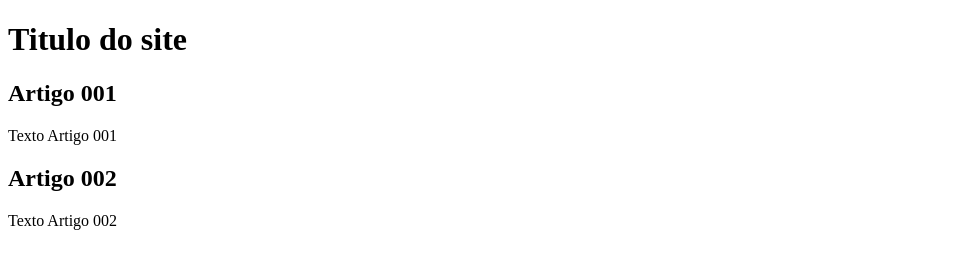
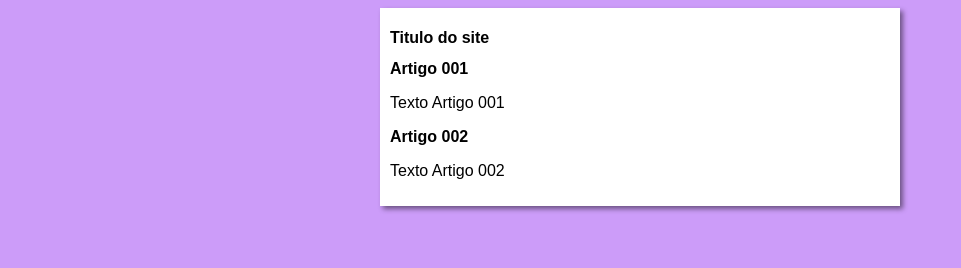
Before and after one commit to Lucas-ads10/Projeto-site-, a plain HTML site: page index.html in a window 1280 px wide. Shown: the whole page, without its empty margins (0-961 px from the left). Drawn offline with Linux system fonts and the light colour scheme.

Commit message:
iniciei o desing

```diff
--- /dev/null
+++ b/estilos/style.css
@@ -0,0 +1,17 @@
+*{
+    font-family: Arial, Helvetica, sans-serif;
+    font-size: 16px;
+}
+
+body{
+    background-color: rgb(204, 156, 249);
+
+}
+
+main{
+    background-color: white;
+    width: 500px;
+    margin: auto;
+    padding: 10px;
+    box-shadow: 3px 3px 5px rgba(0, 0, 0, 0.473);
+}
--- a/index.html
+++ b/index.html
@@ -5,6 +5,7 @@
     <meta http-equiv="X-UA-Compatible" content="IE=edge">
     <meta name="viewport" content="width=device-width, initial-scale=1.0">
     <title>Título do Site</title>
+    <link rel="stylesheet" href="estilos/style.css">
 </head>
 <body>
     <main>
```
